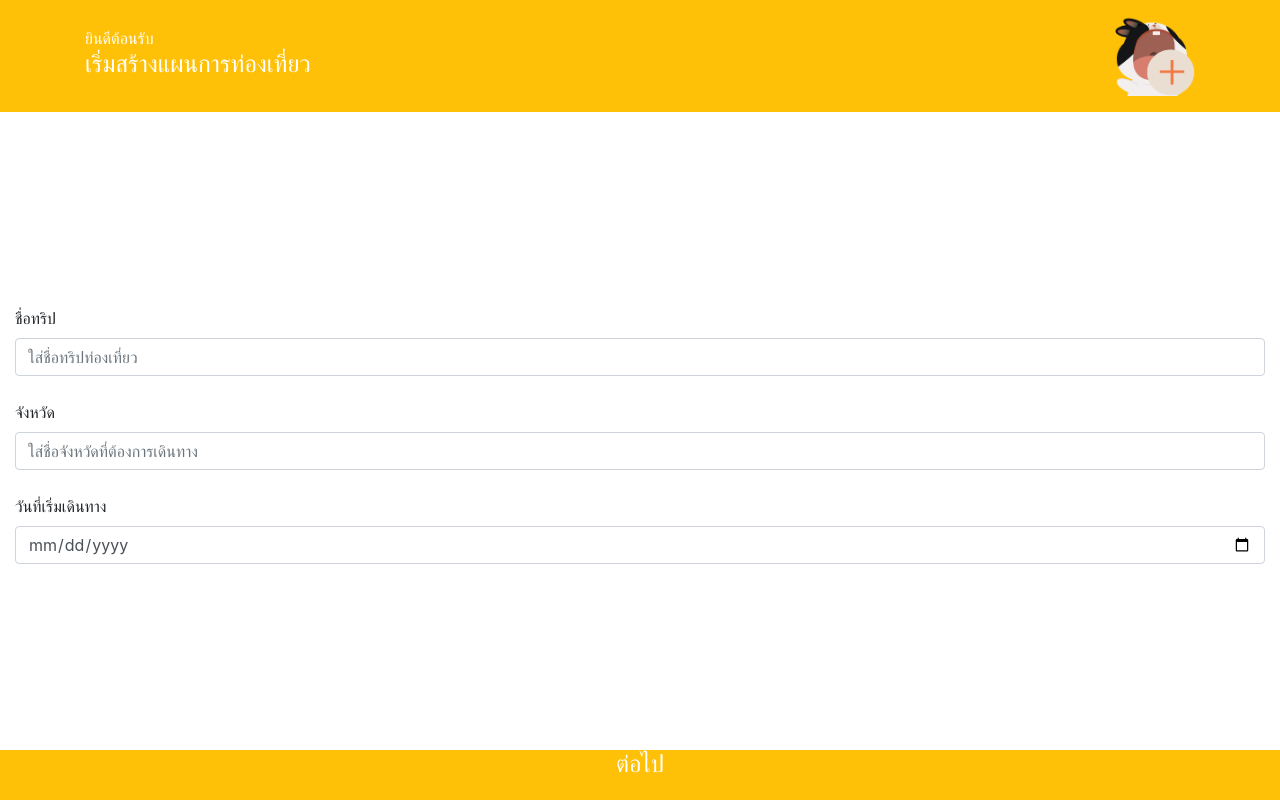
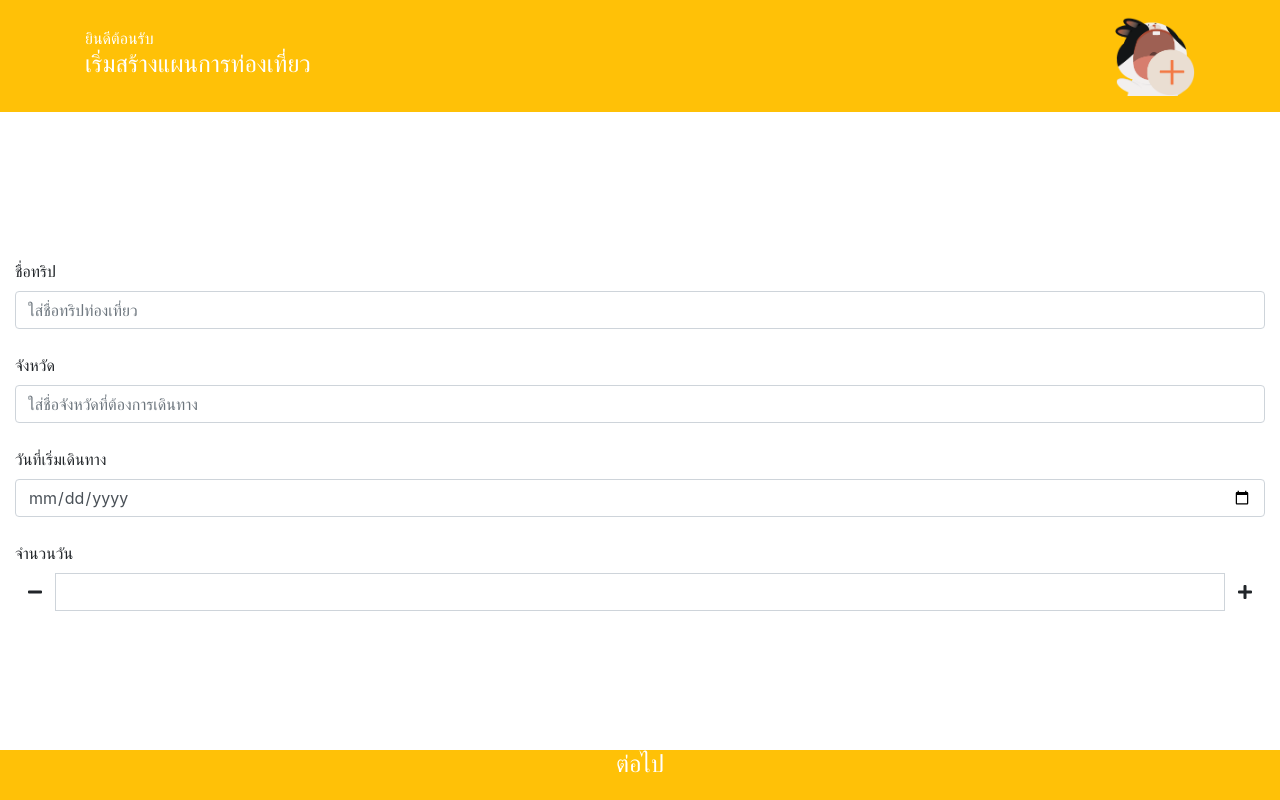
Before and after one commit to romncn/SeniorProject-MrJourney, a React (Create React App) app: page /CreateTrip in a window 1280 px wide. Built offline with nearby package versions, Linux system fonts and the light colour scheme.

Commit message:
[UPDATE]use fontawesome & Create InputAddDate in CreateTrip.js

```diff
--- a/public/index.html
+++ b/public/index.html
@@ -13,15 +13,11 @@
       user's mobile device or desktop. See https://developers.google.com/web/fundamentals/web-app-manifest/
     -->
   <link rel="manifest" href="%PUBLIC_URL%/manifest.json" />
-  <!--
-      Notice the use of %PUBLIC_URL% in the tags above.
-      It will be replaced with the URL of the `public` folder during the build.
-      Only files inside the `public` folder can be referenced from the HTML.
 
-      Unlike "/favicon.ico" or "favicon.ico", "%PUBLIC_URL%/favicon.ico" will
-      work correctly both with client-side routing and a non-root public URL.
-      Learn how to configure a non-root public URL by running `npm run build`.
-    -->
+<!-- font-awesome -->
+  <link rel="stylesheet" href="https://use.fontawesome.com/releases/v5.13.0/css/all.css">
+  <link rel="stylesheet" href="https://use.fontawesome.com/releases/v5.13.0/css/v4-shims.css">
+
   <!-- bootstrap -->
   <link rel="stylesheet" href="https://stackpath.bootstrapcdn.com/bootstrap/4.4.1/css/bootstrap.min.css"
     integrity="sha384-Vkoo8x4CGsO3+Hhxv8T/Q5PaXtkKtu6ug5TOeNV6gBiFeWPGFN9MuhOf23Q9Ifjh" crossorigin="anonymous">
--- a/src/linepage/CreateTrip.js
+++ b/src/linepage/CreateTrip.js
@@ -11,6 +11,30 @@ const InputFrom = (props) => {
             <div class="col pt-4">
                 <label for="exampleInputEmail1">{props.inputname}</label>
                 <input type={props.inputtype} class="form-control" id={props.inputid} placeholder={props.textinplaceholder} />
+
+            </div>
+        </div>
+    )
+}
+const InputAddDate = () => {
+    return (
+        <div class="col pt-4">
+            <label for="example-date-input">จำนวนวัน</label>
+            <div class="input-group">
+
+                <span class="input-group-btn">
+                    <button type="button" class="btn btn-default btn-number" data-type="minus" data-field="quant[1]">
+                        <span class="fas fa-minus"></span>
+                    </button>
+                </span>
+
+                <input type="text" name="quant[1]" class="form-control input-number"/>
+
+                <span class="input-group-btn">
+                    <button type="button" class="btn btn-default btn-number" data-type="plus" data-field="quant[1] ">
+                    <span class="fas fa-plus" aria-hidden="true"></span>
+                    </button>
+                </span>
             </div>
         </div>
     )
@@ -30,8 +54,9 @@ class CreateTrip extends React.Component {
                             <InputFrom inputname="ชื่อทริป" inputtype="email" inputid="exampleInputEmail1" textinplaceholder="ใส่ชื่อทริปท่องเที่ยว"></InputFrom>
                             <InputFrom inputname="จังหวัด" inputtype="email" inputid="exampleInputEmail1" textinplaceholder="ใส่ชื่อจังหวัดที่ต้องการเดินทาง"></InputFrom>
                             <InputFrom inputname="วันที่เริ่มเดินทาง" inputtype="date" inputid="example-date-input" textinplaceholder="mm-dd-yyyy"></InputFrom>
+                            <InputAddDate></InputAddDate>
+                        </div>
 
-                        </div>
 
                     </form>
                 </div>
```
